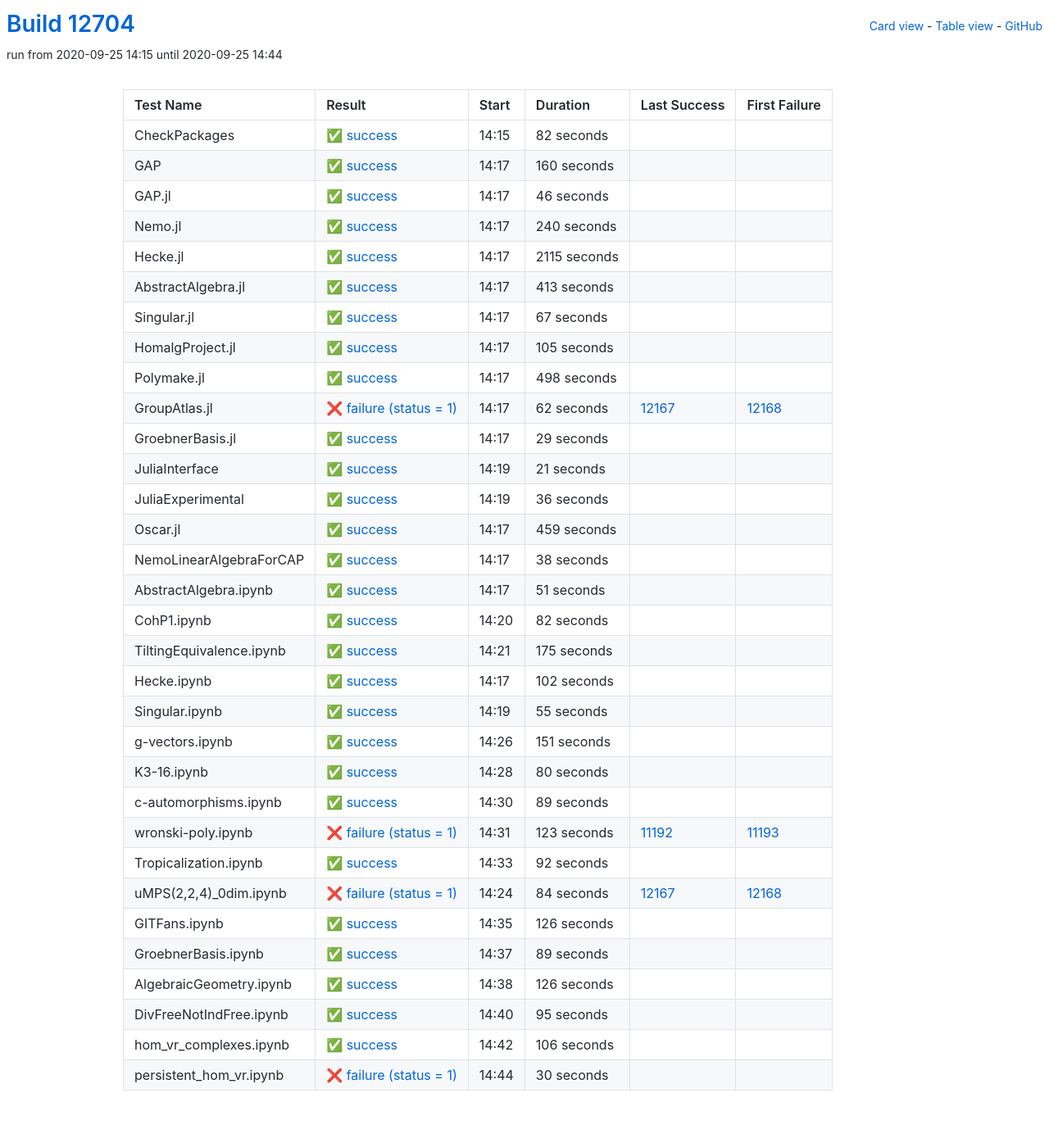
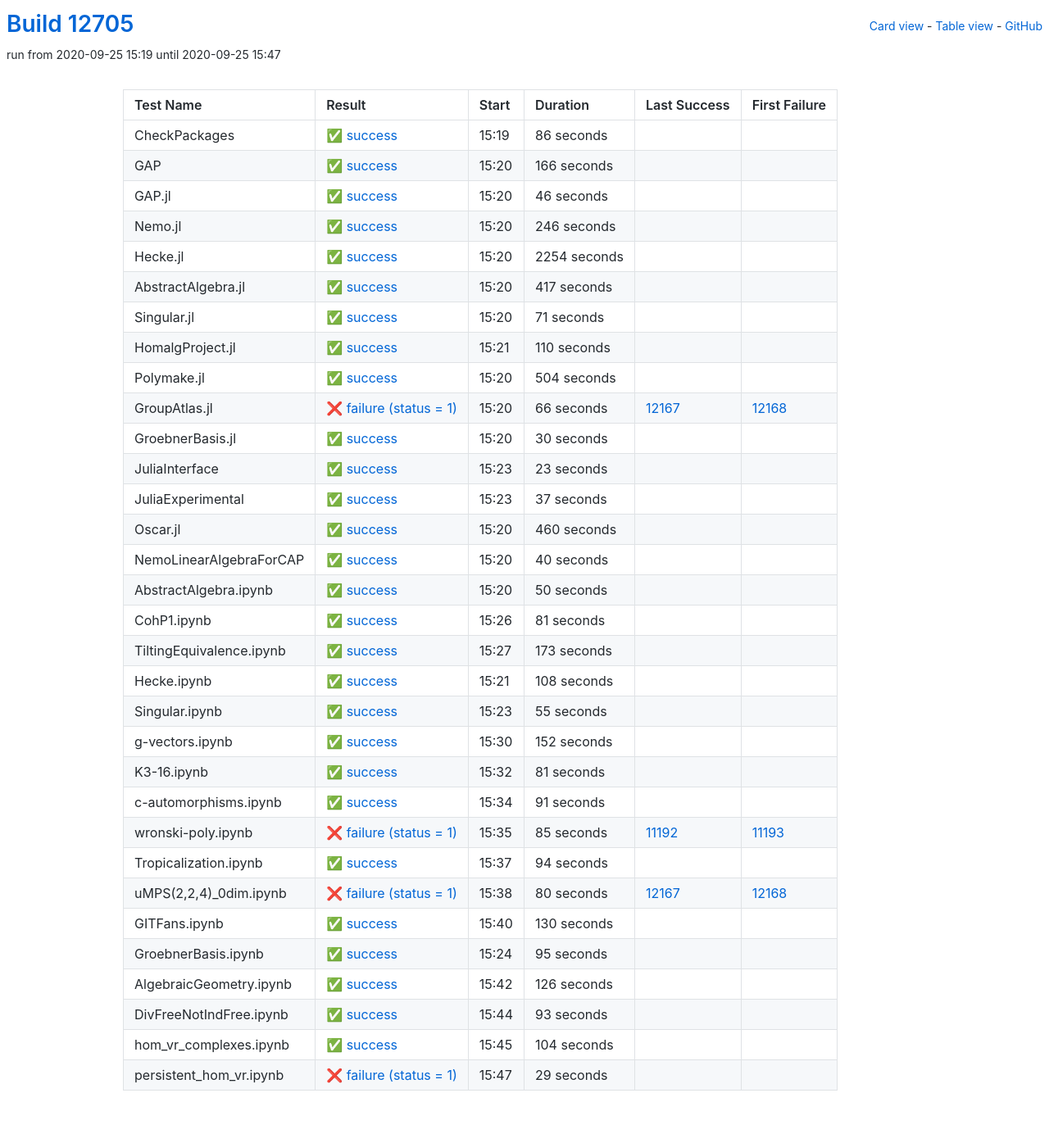
Before and after one commit to oscar-system/oscar-ci-status, a Jekyll site: the page built from table.html, in a window 1280 px wide. Shown: the whole page at 82% size. Built offline with Jekyll 4.4.1, drawn with Linux system fonts in a browser that asks for light colours.

Commit message:
Build #12705

```diff
--- a/_data/ci.yml
+++ b/_data/ci.yml
@@ -1,6 +1,6 @@
 ---
-build: 12704
-build_url: https://oscarci.mathematik.uni-kl.de/job/oscar/12704/
+build: 12705
+build_url: https://oscarci.mathematik.uni-kl.de/job/oscar/12705/
 job: oscar
 organization: oscar-system
 repo: oscar-ci-status
@@ -8,32 +8,32 @@
 tests:
 - name: CheckPackages
   id: checkpackages
-  log: https://oscarci.mathematik.uni-kl.de/job/oscar/12704/artifact/logs/build-12704/CheckPackages.log
-  start: 2020-09-25 14:15
+  log: https://oscarci.mathematik.uni-kl.de/job/oscar/12705/artifact/logs/build-12705/CheckPackages.log
+  start: 2020-09-25 15:19
   success: true
   exitcode: 0
   status: success
-  duration: 82
+  duration: 86
   last_success: false
   last_success_url:
   first_failure: false
   first_failure_url:
 - name: GAP
   id: gap
-  log: https://oscarci.mathematik.uni-kl.de/job/oscar/12704/artifact/logs/build-12704/GAP.log
-  start: 2020-09-25 14:17
+  log: https://oscarci.mathematik.uni-kl.de/job/oscar/12705/artifact/logs/build-12705/GAP.log
+  start: 2020-09-25 15:20
   success: true
   exitcode: 0
   status: success
-  duration: 160
+  duration: 166
   last_success: false
   last_success_url:
   first_failure: false
   first_failure_url:
 - name: GAP.jl
   id: gap-jl
-  log: https://oscarci.mathematik.uni-kl.de/job/oscar/12704/artifact/logs/build-12704/GAP.jl.log
-  start: 2020-09-25 14:17
+  log: https://oscarci.mathematik.uni-kl.de/job/oscar/12705/artifact/logs/build-12705/GAP.jl.log
+  start: 2020-09-25 15:20
   success: true
   exitcode: 0
   status: success
@@ -44,200 +44,200 @@
   first_failure_url:
 - name: Nemo.jl
   id: nemo-jl
-  log: https://oscarci.mathematik.uni-kl.de/job/oscar/12704/artifact/logs/build-12704/Nemo.jl.log
-  start: 2020-09-25 14:17
+  log: https://oscarci.mathematik.uni-kl.de/job/oscar/12705/artifact/logs/build-12705/Nemo.jl.log
+  start: 2020-09-25 15:20
   success: true
   exitcode: 0
   status: success
-  duration: 240
+  duration: 246
   last_success: false
   last_success_url:
   first_failure: false
   first_failure_url:
 - name: Hecke.jl
   id: hecke-jl
-  log: https://oscarci.mathematik.uni-kl.de/job/oscar/12704/artifact/logs/build-12704/Hecke.jl.log
-  start: 2020-09-25 14:17
+  log: https://oscarci.mathematik.uni-kl.de/job/oscar/12705/artifact/logs/build-12705/Hecke.jl.log
+  start: 2020-09-25 15:20
   success: true
   exitcode: 0
   status: success
-  duration: 2115
+  duration: 2254
   last_success: false
   last_success_url:
   first_failure: false
   first_failure_url:
 - name: AbstractAlgebra.jl
   id: abstractalgebra-jl
-  log: https://oscarci.mathematik.uni-kl.de/job/oscar/12704/artifact/logs/build-12704/AbstractAlgebra.jl.log
-  start: 2020-09-25 14:17
+  log: https://oscarci.mathematik.uni-kl.de/job/oscar/12705/artifact/logs/build-12705/AbstractAlgebra.jl.log
+  start: 2020-09-25 15:20
   success: true
   exitcode: 0
   status: success
-  duration: 413
+  duration: 417
   last_success: false
   last_success_url:
   first_failure: false
   first_failure_url:
 - name: Singular.jl
   id: singular-jl
-  log: https://oscarci.mathematik.uni-kl.de/job/oscar/12704/artifact/logs/build-12704/Singular.jl.log
-  start: 2020-09-25 14:17
+  log: https://oscarci.mathematik.uni-kl.de/job/oscar/12705/artifact/logs/build-12705/Singular.jl.log
+  start: 2020-09-25 15:20
   success: true
   exitcode: 0
   status: success
-  duration: 67
+  duration: 71
   last_success: false
   last_success_url:
   first_failure: false
   first_failure_url:
 - name: HomalgProject.jl
   id: homalgproject-jl
-  log: https://oscarci.mathematik.uni-kl.de/job/oscar/12704/artifact/logs/build-12704/HomalgProject.jl.log
-  start: 2020-09-25 14:17
+  log: https://oscarci.mathematik.uni-kl.de/job/oscar/12705/artifact/logs/build-12705/HomalgProject.jl.log
+  start: 2020-09-25 15:21
   success: true
   exitcode: 0
   status: success
-  duration: 105
+  duration: 110
   last_success: false
   last_success_url:
   first_failure: false
   first_failure_url:
 - name: Polymake.jl
   id: polymake-jl
-  log: https://oscarci.mathematik.uni-kl.de/job/oscar/12704/artifact/logs/build-12704/Polymake.jl.log
-  start: 2020-09-25 14:17
+  log: https://oscarci.mathematik.uni-kl.de/job/oscar/12705/artifact/logs/build-12705/Polymake.jl.log
+  start: 2020-09-25 15:20
   success: true
   exitcode: 0
   status: success
-  duration: 498
+  duration: 504
   last_success: false
   last_success_url:
   first_failure: false
   first_failure_url:
 - name: GroupAtlas.jl
   id: groupatlas-jl
-  log: https://oscarci.mathematik.uni-kl.de/job/oscar/12704/artifact/logs/build-12704/GroupAtlas.jl.log
-  start: 2020-09-25 14:17
+  log: https://oscarci.mathematik.uni-kl.de/job/oscar/12705/artifact/logs/build-12705/GroupAtlas.jl.log
+  start: 2020-09-25 15:20
   success: false
   exitcode: 1
   status: failure
-  duration: 62
+  duration: 66
   last_success: 12167
   last_success_url: https://oscarci.mathematik.uni-kl.de/job/oscar/12167/
   first_failure: 12168
   first_failure_url: https://oscarci.mathematik.uni-kl.de/job/oscar/12168/
 - name: GroebnerBasis.jl
   id: groebnerbasis-jl
-  log: https://oscarci.mathematik.uni-kl.de/job/oscar/12704/artifact/logs/build-12704/GroebnerBasis.jl.log
-  start: 2020-09-25 14:17
+  log: https://oscarci.mathematik.uni-kl.de/job/oscar/12705/artifact/logs/build-12705/GroebnerBasis.jl.log
+  start: 2020-09-25 15:20
   success: true
   exitcode: 0
   status: success
-  duration: 29
+  duration: 30
   last_success: false
   last_success_url:
   first_failure: false
   first_failure_url:
 - name: JuliaInterface
   id: juliainterface
-  log: https://oscarci.mathematik.uni-kl.de/job/oscar/12704/artifact/logs/build-12704/JuliaInterface.log
-  start: 2020-09-25 14:19
+  log: https://oscarci.mathematik.uni-kl.de/job/oscar/12705/artifact/logs/build-12705/JuliaInterface.log
+  start: 2020-09-25 15:23
   success: true
   exitcode: 0
   status: success
-  duration: 21
+  duration: 23
   last_success: false
   last_success_url:
   first_failure: false
   first_failure_url:
 - name: JuliaExperimental
   id: juliaexperimental
-  log: https://oscarci.mathematik.uni-kl.de/job/oscar/12704/artifact/logs/build-12704/JuliaExperimental.log
-  start: 2020-09-25 14:19
+  log: https://oscarci.mathematik.uni-kl.de/job/oscar/12705/artifact/logs/build-12705/JuliaExperimental.log
+  start: 2020-09-25 15:23
   success: true
   exitcode: 0
   status: success
-  duration: 36
+  duration: 37
   last_success: false
   last_success_url:
   first_failure: false
   first_failure_url:
 - name: Oscar.jl
   id: oscar-jl
-  log: https://oscarci.mathematik.uni-kl.de/job/oscar/12704/artifact/logs/build-12704/Oscar.jl.log
-  start: 2020-09-25 14:17
+  log: https://oscarci.mathematik.uni-kl.de/job/oscar/12705/artifact/logs/build-12705/Oscar.jl.log
+  start: 2020-09-25 15:20
   success: true
   exitcode: 0
   status: success
-  duration: 459
+  duration: 460
   last_success: false
   last_success_url:
   first_failure: false
   first_failure_url:
 - name: NemoLinearAlgebraForCAP
   id: nemolinearalgebraforcap
-  log: https://oscarci.mathematik.uni-kl.de/job/oscar/12704/artifact/logs/build-12704/NemoLinearAlgebraForCAP.log
-  start: 2020-09-25 14:17
+  log: https://oscarci.mathematik.uni-kl.de/job/oscar/12705/artifact/logs/build-12705/NemoLinearAlgebraForCAP.log
+  start: 2020-09-25 15:20
   success: true
   exitcode: 0
   status: success
-  duration: 38
+  duration: 40
   last_success: false
   last_success_url:
   first_failure: false
   first_failure_url:
 - name: AbstractAlgebra.ipynb
   id: abstractalgebra-ipynb
-  log: https://oscarci.mathematik.uni-kl.de/job/oscar/12704/artifact/logs/build-12704/AbstractAlgebra.ipynb.log
-  start: 2020-09-25 14:17
+  log: https://oscarci.mathematik.uni-kl.de/job/oscar/12705/artifact/logs/build-12705/AbstractAlgebra.ipynb.log
+  start: 2020-09-25 15:20
   success: true
   exitcode: 0
   status: success
-  duration: 51
+  duration: 50
   last_success: false
   last_success_url:
   first_failure: false
   first_failure_url:
 - name: CohP1.ipynb
   id: cohp1-ipynb
-  log: https://oscarci.mathematik.uni-kl.de/job/oscar/12704/artifact/logs/build-12704/CohP1.ipynb.log
-  start: 2020-09-25 14:20
+  log: https://oscarci.mathematik.uni-kl.de/job/oscar/12705/artifact/logs/build-12705/CohP1.ipynb.log
+  start: 2020-09-25 15:26
   success: true
   exitcode: 0
   status: success
-  duration: 82
+  duration: 81
   last_success: false
   last_success_url:
   first_failure: false
   first_failure_url:
 - name: TiltingEquivalence.ipynb
   id: tiltingequivalence-ipynb
-  log: https://oscarci.mathematik.uni-kl.de/job/oscar/12704/artifact/logs/build-12704/TiltingEquivalence.ipynb.log
-  start: 2020-09-25 14:21
+  log: https://oscarci.mathematik.uni-kl.de/job/oscar/12705/artifact/logs/build-12705/TiltingEquivalence.ipynb.log
+  start: 2020-09-25 15:27
   success: true
   exitcode: 0
   status: success
-  duration: 175
+  duration: 173
   last_success: false
   last_success_url:
   first_failure: false
   first_failure_url:
 - name: Hecke.ipynb
   id: hecke-ipynb
-  log: https://oscarci.mathematik.uni-kl.de/job/oscar/12704/artifact/logs/build-12704/Hecke.ipynb.log
-  start: 2020-09-25 14:17
+  log: https://oscarci.mathematik.uni-kl.de/job/oscar/12705/artifact/logs/build-12705/Hecke.ipynb.log
+  start: 2020-09-25 15:21
   success: true
   exitcode: 0
   status: success
-  duration: 102
+  duration: 108
   last_success: false
   last_success_url:
   first_failure: false
   first_failure_url:
 - name: Singular.ipynb
   id: singular-ipynb
-  log: https://oscarci.mathematik.uni-kl.de/job/oscar/12704/artifact/logs/build-12704/Singular.ipynb.log
-  start: 2020-09-25 14:19
+  log: https://oscarci.mathematik.uni-kl.de/job/oscar/12705/artifact/logs/build-12705/Singular.ipynb.log
+  start: 2020-09-25 15:23
   success: true
   exitcode: 0
   status: success
@@ -248,104 +248,104 @@
   first_failure_url:
 - name: g-vectors.ipynb
   id: g-vectors-ipynb
-  log: https://oscarci.mathematik.uni-kl.de/job/oscar/12704/artifact/logs/build-12704/g-vectors.ipynb.log
-  start: 2020-09-25 14:26
+  log: https://oscarci.mathematik.uni-kl.de/job/oscar/12705/artifact/logs/build-12705/g-vectors.ipynb.log
+  start: 2020-09-25 15:30
   success: true
   exitcode: 0
   status: success
-  duration: 151
+  duration: 152
   last_success: false
   last_success_url:
   first_failure: false
   first_failure_url:
 - name: K3-16.ipynb
   id: k3-16-ipynb
-  log: https://oscarci.mathematik.uni-kl.de/job/oscar/12704/artifact/logs/build-12704/K3-16.ipynb.log
-  start: 2020-09-25 14:28
+  log: https://oscarci.mathematik.uni-kl.de/job/oscar/12705/artifact/logs/build-12705/K3-16.ipynb.log
+  start: 2020-09-25 15:32
   success: true
   exitcode: 0
   status: success
-  duration: 80
+  duration: 81
   last_success: false
   last_success_url:
   first_failure: false
   first_failure_url:
 - name: c-automorphisms.ipynb
   id: c-automorphisms-ipynb
-  log: https://oscarci.mathematik.uni-kl.de/job/oscar/12704/artifact/logs/build-12704/c-automorphisms.ipynb.log
-  start: 2020-09-25 14:30
+  log: https://oscarci.mathematik.uni-kl.de/job/oscar/12705/artifact/logs/build-12705/c-automorphisms.ipynb.log
+  start: 2020-09-25 15:34
   success: true
   exitcode: 0
   status: success
-  duration: 89
+  duration: 91
   last_success: false
   last_success_url:
   first_failure: false
   first_failure_url:
 - name: wronski-poly.ipynb
   id: wronski-poly-ipynb
-  log: https://oscarci.mathematik.uni-kl.de/job/oscar/12704/artifact/logs/build-12704/wronski-poly.ipynb.log
-  start: 2020-09-25 14:31
+  log: https://oscarci.mathematik.uni-kl.de/job/oscar/12705/artifact/logs/build-12705/wronski-poly.ipynb.log
+  start: 2020-09-25 15:35
   success: false
   exitcode: 1
   status: failure
-  duration: 123
+  duration: 85
   last_success: 11192
   last_success_url: https://oscarci.mathematik.uni-kl.de/job/oscar/11192/
   first_failure: 11193
   first_failure_url: https://oscarci.mathematik.uni-kl.de/job/oscar/11193/
 - name: Tropicalization.ipynb
   id: tropicalization-ipynb
-  log: https://oscarci.mathematik.uni-kl.de/job/oscar/12704/artifact/logs/build-12704/Tropicalization.ipynb.log
-  start: 2020-09-25 14:33
+  log: https://oscarci.mathematik.uni-kl.de/job/oscar/12705/artifact/logs/build-12705/Tropicalization.ipynb.log
+  start: 2020-09-25 15:37
   success: true
   exitcode: 0
   status: success
-  duration: 92
+  duration: 94
   last_success: false
   last_success_url:
   first_failure: false
   first_failure_url:
 - name: uMPS(2,2,4)_0dim.ipynb
   id: umps-2-2-4-0dim-ipynb
-  log: https://oscarci.mathematik.uni-kl.de/job/oscar/12704/artifact/logs/build-12704/uMPS-2-2-4-_0dim.ipynb.log
-  start: 2020-09-25 14:24
+  log: https://oscarci.mathematik.uni-kl.de/job/oscar/12705/artifact/logs/build-12705/uMPS-2-2-4-_0dim.ipynb.log
+  start: 2020-09-25 15:38
   success: false
   exitcode: 1
   status: failure
-  duration: 84
+  duration: 80
   last_success: 12167
   last_success_url: https://oscarci.mathematik.uni-kl.de/job/oscar/12167/
   first_failure: 12168
   first_failure_url: https://oscarci.mathematik.uni-kl.de/job/oscar/12168/
 - name: GITFans.ipynb
   id: gitfans-ipynb
-  log: https://oscarci.mathematik.uni-kl.de/job/oscar/12704/artifact/logs/build-12704/GITFans.ipynb.log
-  start: 2020-09-25 14:35
+  log: https://oscarci.mathematik.uni-kl.de/job/oscar/12705/artifact/logs/build-12705/GITFans.ipynb.log
+  start: 2020-09-25 15:40
   success: true
   exitcode: 0
   status: success
-  duration: 126
+  duration: 130
   last_success: false
   last_success_url:
   first_failure: false
   first_failure_url:
 - name: GroebnerBasis.ipynb
   id: groebnerbasis-ipynb
-  log: https://oscarci.mathematik.uni-kl.de/job/oscar/12704/artifact/logs/build-12704/GroebnerBasis.ipynb.log
-  start: 2020-09-25 14:37
+  log: https://oscarci.mathematik.uni-kl.de/job/oscar/12705/artifact/logs/build-12705/GroebnerBasis.ipynb.log
+  start: 2020-09-25 15:24
   success: true
   exitcode: 0
   status: success
-  duration: 89
+  duration: 95
   last_success: false
   last_success_url:
   first_failure: false
   first_failure_url:
 - name: AlgebraicGeometry.ipynb
   id: algebraicgeometry-ipynb
-  log: https://oscarci.mathematik.uni-kl.de/job/oscar/12704/artifact/logs/build-12704/AlgebraicGeometry.ipynb.log
-  start: 2020-09-25 14:38
+  log: https://oscarci.mathematik.uni-kl.de/job/oscar/12705/artifact/logs/build-12705/AlgebraicGeometry.ipynb.log
+  start: 2020-09-25 15:42
   success: true
   exitcode: 0
   status: success
@@ -356,36 +356,36 @@
   first_failure_url:
 - name: DivFreeNotIndFree.ipynb
   id: divfreenotindfree-ipynb
-  log: https://oscarci.mathematik.uni-kl.de/job/oscar/12704/artifact/logs/build-12704/DivFreeNotIndFree.ipynb.log
-  start: 2020-09-25 14:40
+  log: https://oscarci.mathematik.uni-kl.de/job/oscar/12705/artifact/logs/build-12705/DivFreeNotIndFree.ipynb.log
+  start: 2020-09-25 15:44
   success: true
   exitcode: 0
   status: success
-  duration: 95
+  duration: 93
   last_success: false
   last_success_url:
   first_failure: false
   first_failure_url:
 - name: hom_vr_complexes.ipynb
   id: hom-vr-complexes-ipynb
-  log: https://oscarci.mathematik.uni-kl.de/job/oscar/12704/artifact/logs/build-12704/hom_vr_complexes.ipynb.log
-  start: 2020-09-25 14:42
+  log: https://oscarci.mathematik.uni-kl.de/job/oscar/12705/artifact/logs/build-12705/hom_vr_complexes.ipynb.log
+  start: 2020-09-25 15:45
   success: true
   exitcode: 0
   status: success
-  duration: 106
+  duration: 104
   last_success: false
   last_success_url:
   first_failure: false
   first_failure_url:
 - name: persistent_hom_vr.ipynb
   id: persistent-hom-vr-ipynb
-  log: https://oscarci.mathematik.uni-kl.de/job/oscar/12704/artifact/logs/build-12704/persistent_hom_vr.ipynb.log
-  start: 2020-09-25 14:44
+  log: https://oscarci.mathematik.uni-kl.de/job/oscar/12705/artifact/logs/build-12705/persistent_hom_vr.ipynb.log
+  start: 2020-09-25 15:47
   success: false
   exitcode: 1
   status: failure
-  duration: 30
+  duration: 29
   last_success: false
   last_success_url:
   first_failure: false
```
Also changed, not shown: README.md.
